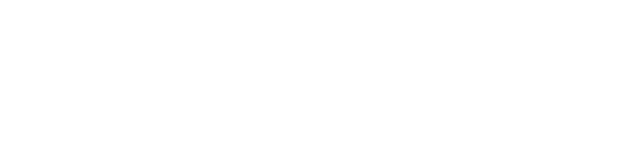
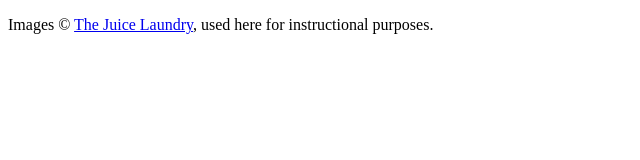
Before and after one commit to Srobins7/Website_Challenge, a plain HTML site: page index.html in a window 1280 px wide. Shown: the whole page, without its empty margins (0-640 px from the left). Drawn offline with Linux system fonts and the light colour scheme.

Commit message:
Added Copyright footer

```diff
--- a/index.html
+++ b/index.html
@@ -8,5 +8,14 @@
 </head>
 <body>
 
+
+
+
+
+    <footer>
+        <p>
+        Images &copy; <a href="https://www.thejuicelaundry.com">The Juice Laundry</a>, used here for instructional purposes.
+        </p>
+    </footer>
 </body>
 </html>
```
